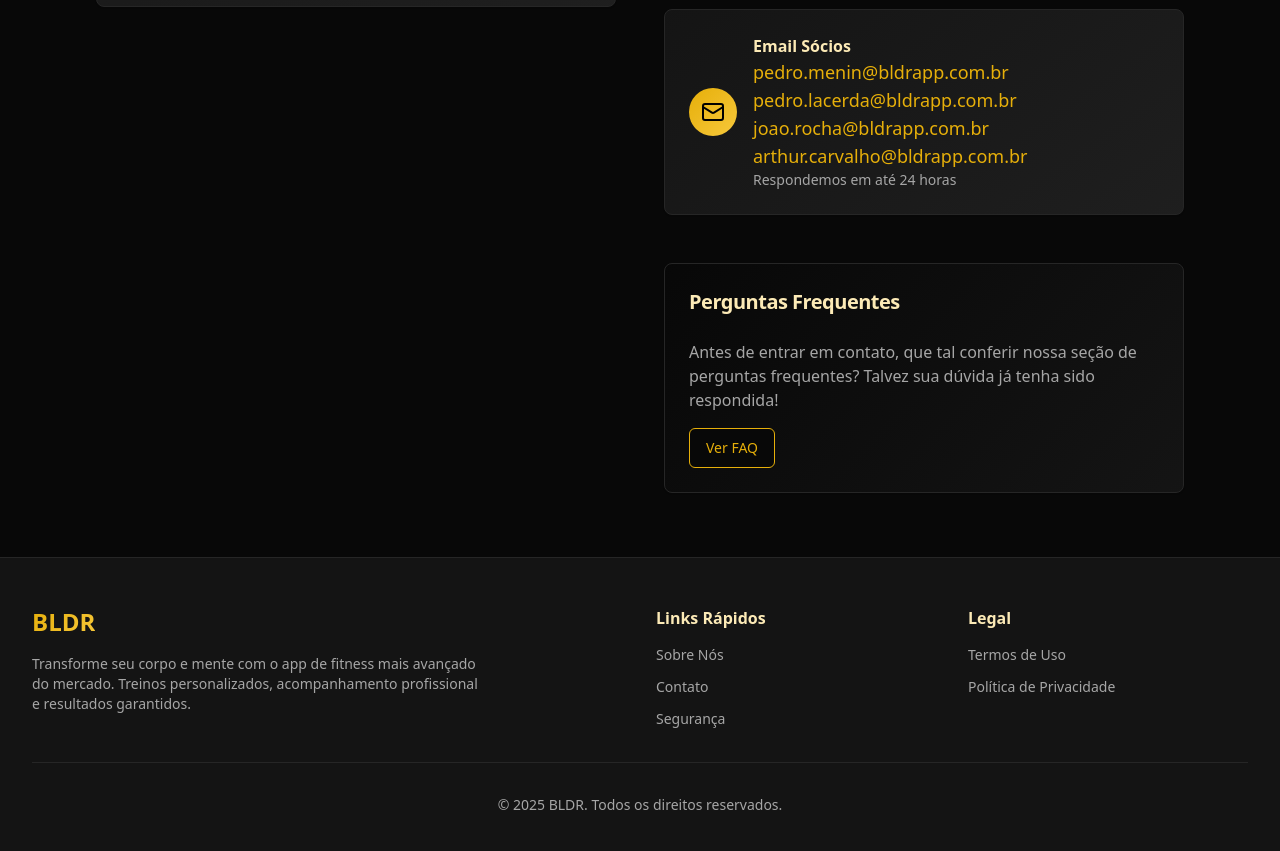
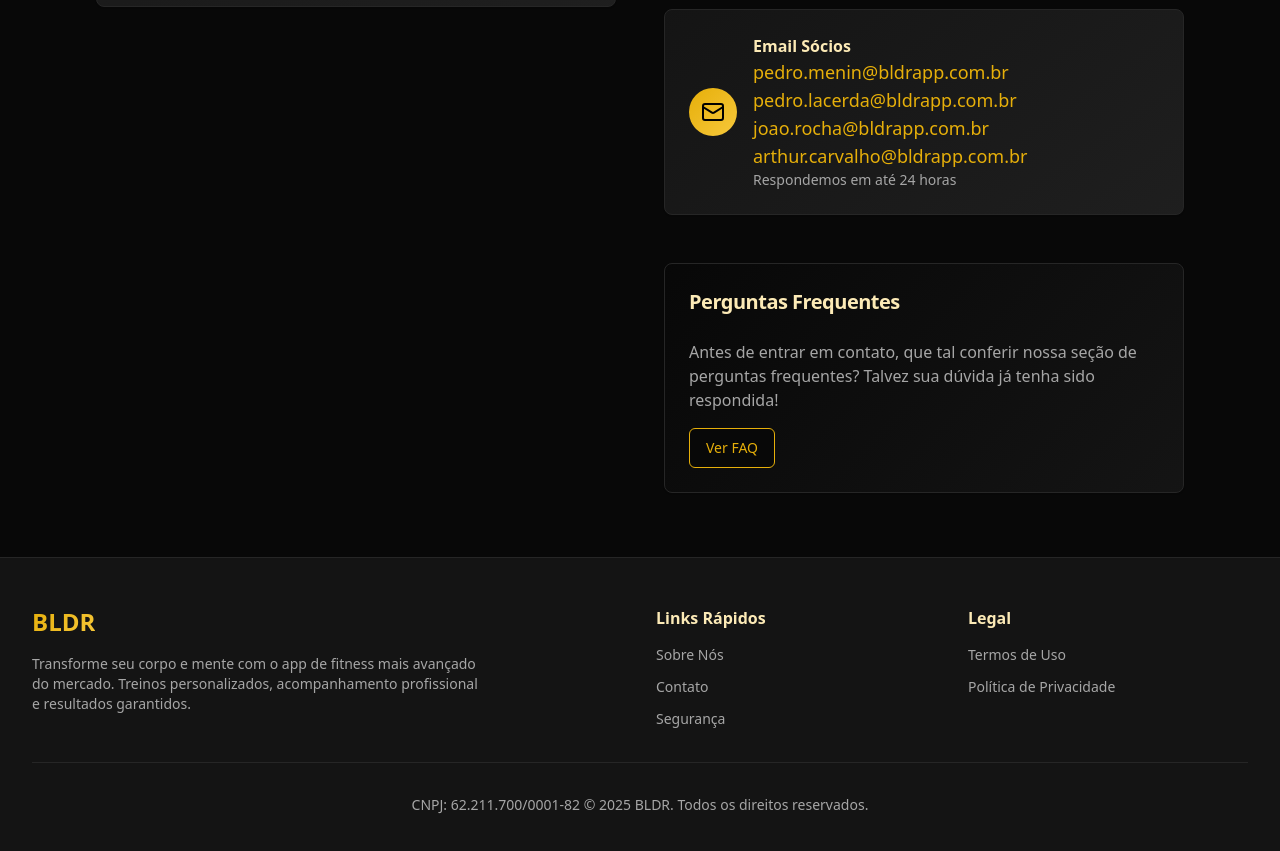
Before and after one commit to BLDR-APP/bldr-genesis-launch, a React (Vite) app: page /contato in a window 1280 px wide. Shown: the part 891-1742 px from the top of the page. Built offline with nearby package versions, Linux system fonts and the light colour scheme.

Commit message:
Update Footer.tsx

```diff
--- a/src/components/Footer.tsx
+++ b/src/components/Footer.tsx
@@ -60,6 +60,7 @@ const Footer = () => {
 
         <div className="border-t border-border mt-8 pt-8 text-center">
           <p className="text-muted-foreground text-sm">
+            CNPJ: 62.211.700/0001-82
             © {new Date().getFullYear()} BLDR. Todos os direitos reservados.
           </p>
         </div>
```
